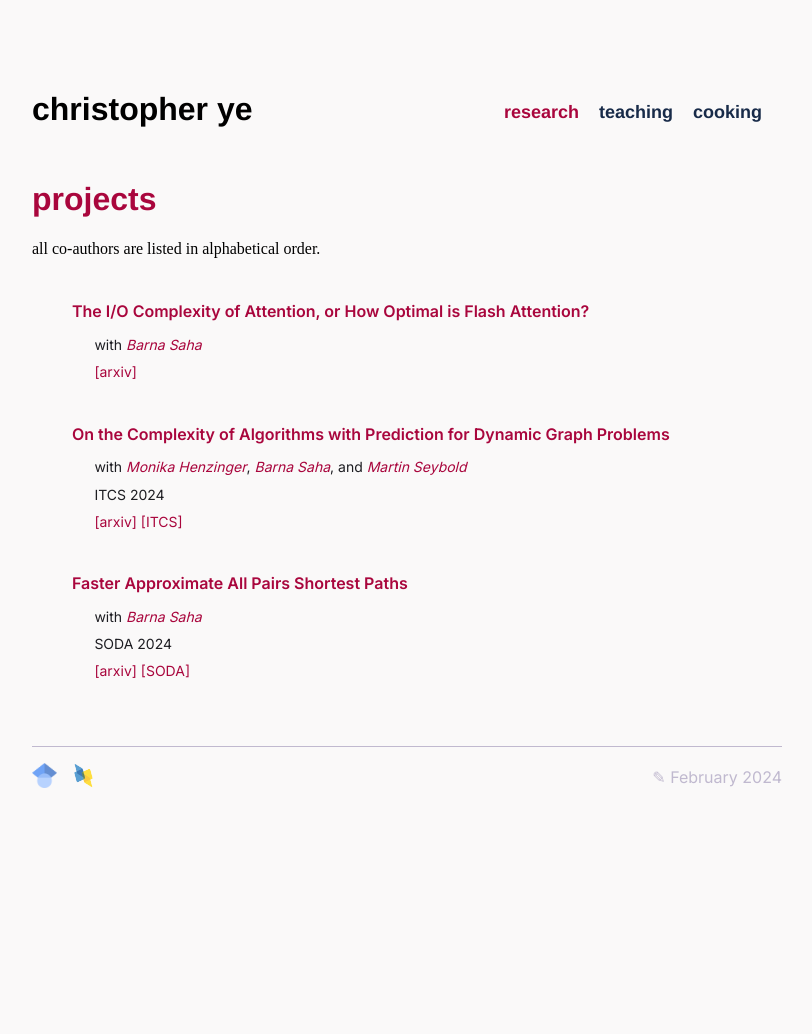
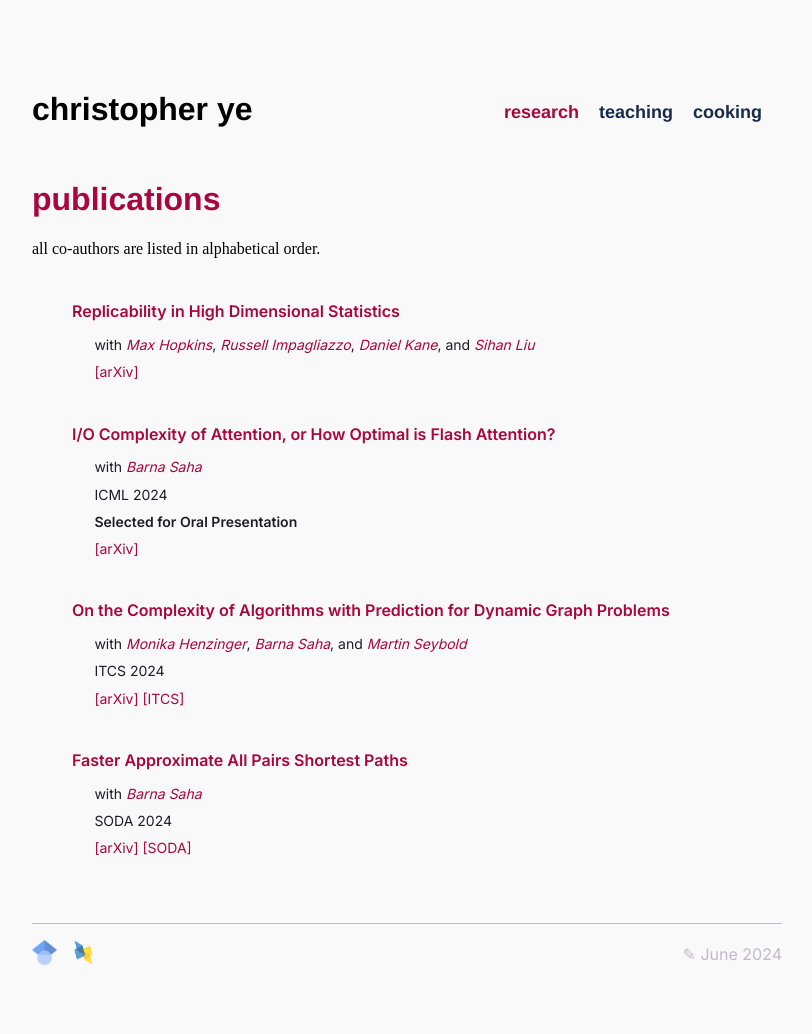
Before and after one commit to czye17/czye17.github.io, a Jekyll site: the page built from research.html, in a window 1280 px wide. Shown: the whole page, without its empty margins (233-1045 px from the left). Built offline with Jekyll 4.4.1, drawn with Linux system fonts in a browser that asks for light colours; some web fonts are replaced; before the commit the page ends 900 px from its top, so only the background shows below that.

Commit message:
updated research

```diff
--- a/_data/research.yml
+++ b/_data/research.yml
@@ -1,4 +1,23 @@
-- title: The I/O Complexity of Attention, or How Optimal is Flash Attention?
+- title: Replicability in High Dimensional Statistics
+  arxiv: https://arxiv.org/abs/2406.02628
+  authors:
+    - name: Max Hopkins
+      site: https://cseweb.ucsd.edu/~nmhopkin/
+      comma: true
+    - name: Russell Impagliazzo
+      site: https://cseweb.ucsd.edu/~russell/
+      comma: true
+    - name: Daniel Kane
+      site: https://cseweb.ucsd.edu/~dakane/
+      comma: true
+    - name: Sihan Liu
+      site: https://lteins.github.io
+      last: true
+- title: I/O Complexity of Attention, or How Optimal is Flash Attention?
+  conference: ICML
+  year: 2024
+  awards:
+    - Selected for Oral Presentation
   arxiv: https://arxiv.org/abs/2402.07443
   authors:
     - name: Barna Saha
--- a/_includes/footer.html
+++ b/_includes/footer.html
@@ -2,6 +2,6 @@
 	<ul>
 		<li><a href="https://scholar.google.com/citations?user=WmAZ-WIAAAAJ&hl=en&authuser=1"><img src="imgs/gscholar.png" height="25px" alt="gscholar"></a></li>
         <li><a href="https://dblp.org/pid/304/2086.html"><img src="imgs/dblp.png" height="25px" alt="dblp"></a></li>
-		<li><span class="symbol"><a href="/">✎ February 2024</a></span></li>
+		<li><span class="symbol"><a href="/">✎ June 2024</a></span></li>
 	</ul>
 </footer>
--- a/research.html
+++ b/research.html
@@ -2,7 +2,7 @@
 layout: default
 title: research
 ---
-<h1>projects</h1>
+<h1>publications</h1>
 
 all co-authors are listed in alphabetical order.
 
@@ -11,19 +11,20 @@ all co-authors are listed in alphabetical order.
     <div class="pub">
         <h2>{{ item.title }}</h2>
         <p>with
-
                 {% for author in item.authors %}
                     {% if author.last %}
                         and
                     {% endif %}
                     <i><a href={{ author.site }}>{{ author.name }}</a></i>{% if author.comma %},{% endif %}
                 {% endfor %}
-
         </p>
         <p>{{ item.conference }} {{ item.year }}</p>
+        {% for award in item.awards %}
+            <p><b>{{ award }}</b></p>
+        {% endfor %}
         <p>
             {% if item.arxiv %}
-                <a href={{ item.arxiv }}>[arxiv]</a>
+                <a href={{ item.arxiv }}>[arXiv]</a>
             {% endif %}
             {% if item.proceedings %}
                 <a href={{ item.proceedings }}>[{{ item.conference }}]</a>
```
Also changed, not shown: other parts of research.html (+2 -2 lines), Gemfile.lock.
